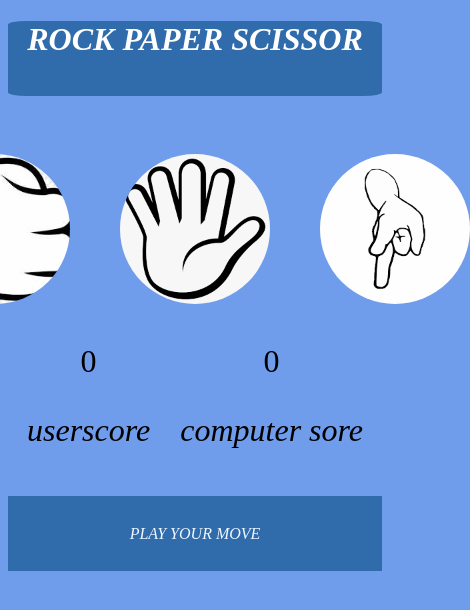
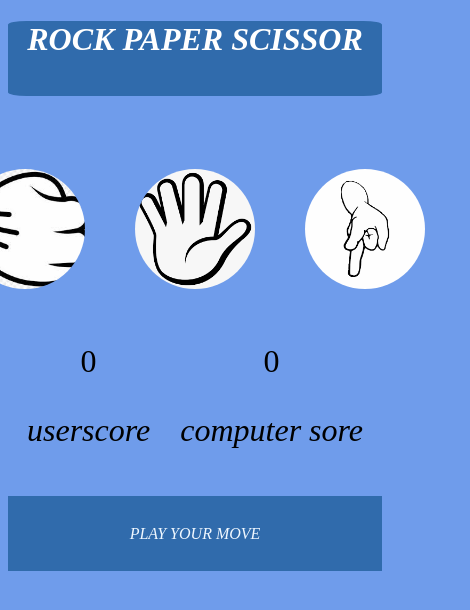
Before and after one commit to ahiyank/playgame, a plain HTML site: page index.html in a window 390 px wide. Shown: the whole page, 470 px wide, since content can reach past the window. Drawn offline with Linux system fonts and the light colour scheme.

Commit message:
Update style.css

```diff
--- a/style.css
+++ b/style.css
@@ -64,3 +64,15 @@ img{
     text-align: center;
 
 }
+@media (max-width:627px){
+ img{
+     width: 120px;
+     height: 120px;
+     margin-left: 0px;
+     gap: 1rem;
+   }
+   .choice:hover{
+    opacity: 0.75;
+    background-color: #6F9CEB;
+   }
+}
```
